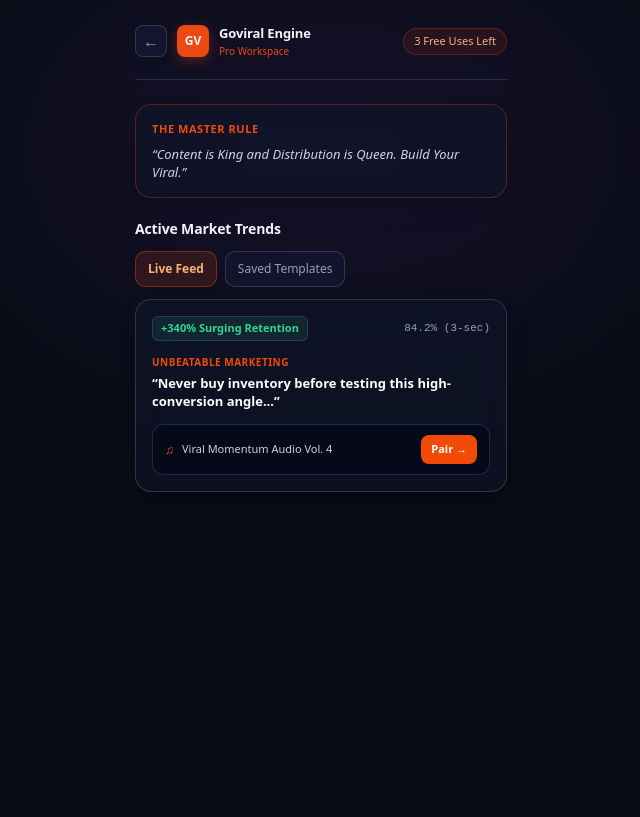
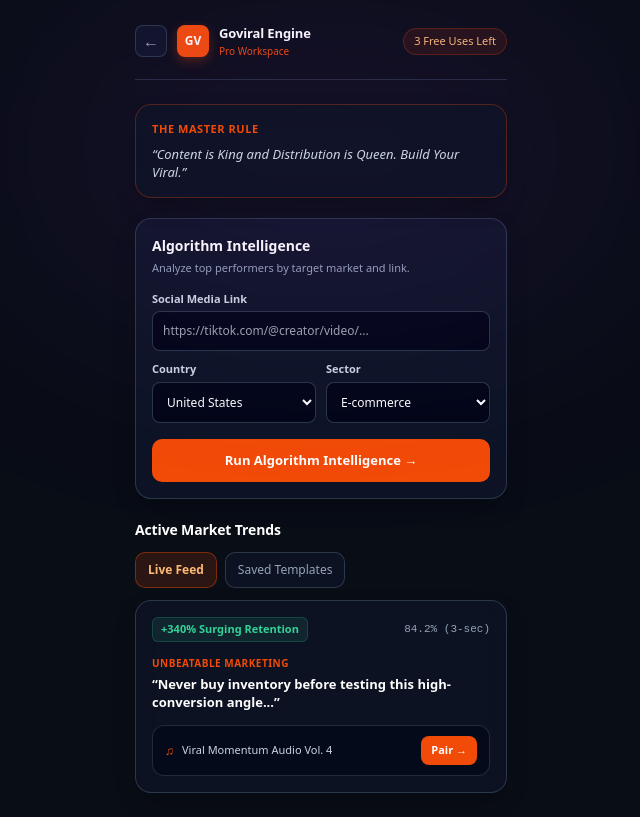
Before and after one commit to COBALTMETRICS/GoViral, a Next.js app: page /dashboard in a window 1280 px wide. Shown: the whole page, without its empty margins (319-959 px from the left). Built offline with nearby package versions, Linux system fonts and the light colour scheme.

Commit message:
Enhance DashboardPage with algorithm intelligence form
Added state management for social link, country, sector, and result. Implemented form for running algorithm intelligence with user inputs.

```diff
--- a/app/dashboard/page.tsx
+++ b/app/dashboard/page.tsx
@@ -1,9 +1,36 @@
 'use client';
 
-import React from 'react';
+import React, { useState } from 'react';
 import Link from 'next/link';
 
 export default function DashboardPage() {
+  const [socialLink, setSocialLink] = useState('');
+  const [country, setCountry] = useState('United States');
+  const [sector, setSector] = useState('E-commerce');
+  const [isGenerating, setIsGenerating] = useState(false);
+  const [result, setResult] = useState<null | {
+    videoAngle: string;
+    caption: string;
+    music: string;
+    retention: string;
+  }>(null);
+
+  const handleRunIntelligence = (e: React.FormEvent) => {
+    e.preventDefault();
+    setIsGenerating(true);
+    setResult(null);
+
+    setTimeout(() => {
+      setIsGenerating(false);
+      setResult({
+        videoAngle: `High-retention ${sector} pattern interrupt focusing on consumer pain points.`,
+        caption: `Stop scrolling if you want to scale in ${country}. Here is the exact framework...`,
+        music: `Trending Audio - ${sector} Momentum Vol. 2`,
+        retention: '+412% Surging Retention'
+      });
+    }, 1200);
+  };
+
   return (
     <div style={{ backgroundColor: '#090D16', color: '#fefefe', minHeight: '100vh', padding: '24px', maxWidth: '420px', margin: '0 auto', fontFamily: 'system-ui, sans-serif' }}>
 
@@ -39,7 +66,101 @@ export default function DashboardPage() {
           </p>
         </div>
 
-        {/* Active Trends Section */}
+        {/* Algorithm Intelligence Input Form */}
+        <div style={{ background: 'rgba(15, 23, 42, 0.8)', border: '1px solid rgba(51, 65, 85, 0.8)', borderRadius: '16px', padding: '16px', display: 'flex', flexDirection: 'column', gap: '14px', boxShadow: '0 10px 25px -5px rgba(0, 0, 0, 0.3)' }}>
+          <div style={{ display: 'flex', flexDirection: 'column', gap: '4px' }}>
+            <h2 style={{ fontSize: '14px', fontWeight: 700, color: '#fefefe', margin: 0 }}>Algorithm Intelligence</h2>
+            <p style={{ fontSize: '11px', color: '#94a3b8', margin: 0 }}>Analyze top performers by target market and link.</p>
+          </div>
+
+          <form onSubmit={handleRunIntelligence} style={{ display: 'flex', flexDirection: 'column', gap: '10px' }}>
+            <div style={{ display: 'flex', flexDirection: 'column', gap: '4px' }}>
+              <label style={{ fontSize: '11px', fontWeight: 600, color: '#cbd5e1' }}>Social Media Link</label>
+              <input
+                type="text"
+                placeholder="https://tiktok.com/@creator/video/..."
+                value={socialLink}
+                onChange={(e) => setSocialLink(e.target.value)}
+                required
+                style={{ backgroundColor: '#020617', border: '1px solid rgba(51, 65, 85, 0.8)', borderRadius: '8px', padding: '10px', color: '#fefefe', fontSize: '12px', outline: 'none' }}
+              />
+            </div>
+
+            <div style={{ display: 'grid', gridTemplateColumns: '1fr 1fr', gap: '10px' }}>
+              <div style={{ display: 'flex', flexDirection: 'column', gap: '4px' }}>
+                <label style={{ fontSize: '11px', fontWeight: 600, color: '#cbd5e1' }}>Country</label>
+                <select
+                  value={country}
+                  onChange={(e) => setCountry(e.target.value)}
+                  style={{ backgroundColor: '#020617', border: '1px solid rgba(51, 65, 85, 0.8)', borderRadius: '8px', padding: '10px', color: '#fefefe', fontSize: '12px', outline: 'none' }}
+                >
+                  <option value="United States">United States</option>
+                  <option value="United Kingdom">United Kingdom</option>
+                  <option value="Canada">Canada</option>
+                  <option value="Australia">Australia</option>
+                  <option value="Kenya">Kenya</option>
+                </select>
+              </div>
+
+              <div style={{ display: 'flex', flexDirection: 'column', gap: '4px' }}>
+                <label style={{ fontSize: '11px', fontWeight: 600, color: '#cbd5e1' }}>Sector</label>
+                <select
+                  value={sector}
+                  onChange={(e) => setSector(e.target.value)}
+                  style={{ backgroundColor: '#020617', border: '1px solid rgba(51, 65, 85, 0.8)', borderRadius: '8px', padding: '10px', color: '#fefefe', fontSize: '12px', outline: 'none' }}
+                >
+                  <option value="E-commerce">E-commerce</option>
+                  <option value="SaaS">SaaS</option>
+                  <option value="Finance">Finance</option>
+                  <option value="Fitness">Fitness</option>
+                  <option value="Creator Economy">Creator Economy</option>
+                </select>
+              </div>
+            </div>
+
+            <button
+              type="submit"
+              disabled={isGenerating}
+              style={{ marginTop: '6px', width: '100%', backgroundColor: '#f24b07', color: '#fefefe', fontWeight: 600, padding: '12px', borderRadius: '10px', border: 'none', cursor: 'pointer', fontSize: '13px', display: 'flex', alignItems: 'center', justifyContent: 'center', gap: '6px' }}
+            >
+              {isGenerating ? 'Running Algorithm Engine...' : 'Run Algorithm Intelligence →'}
+            </button>
+          </form>
+        </div>
+
+        {/* Results Box */}
+        {result && (
+          <div style={{ background: 'rgba(15, 23, 42, 0.9)', border: '1px solid rgba(242, 75, 7, 0.4)', borderRadius: '16px', padding: '16px', display: 'flex', flexDirection: 'column', gap: '12px', boxShadow: '0 10px 25px -5px rgba(242, 75, 7, 0.2)' }}>
+            <div style={{ display: 'flex', alignItems: 'center', justifyContent: 'space-between', fontSize: '11px' }}>
+              <span style={{ color: '#34d399', fontWeight: 600, backgroundColor: 'rgba(52, 211, 153, 0.1)', padding: '3px 8px', borderRadius: '6px', border: '1px solid rgba(52, 211, 153, 0.2)' }}>
+                {result.retention}
+              </span>
+              <span style={{ color: '#f24b07', fontWeight: 600 }}>Optimized for {country}</span>
+            </div>
+
+            <div style={{ display: 'flex', flexDirection: 'column', gap: '2px' }}>
+              <span style={{ fontSize: '10px', textTransform: 'uppercase', letterSpacing: '0.05em', color: '#f24b07', fontWeight: 600 }}>Best Video Angle</span>
+              <p style={{ fontSize: '12px', color: '#fefefe', margin: 0, fontWeight: 500 }}>{result.videoAngle}</p>
+            </div>
+
+            <div style={{ display: 'flex', flexDirection: 'column', gap: '2px' }}>
+              <span style={{ fontSize: '10px', textTransform: 'uppercase', letterSpacing: '0.05em', color: '#f24b07', fontWeight: 600 }}>Unbeatable Marketing Caption</span>
+              <p style={{ fontSize: '12px', color: '#cbd5e1', margin: 0, fontStyle: 'italic' }}>&ldquo;{result.caption}&rdquo;</p>
+            </div>
+
+            <div style={{ backgroundColor: 'rgba(2, 6, 23, 0.6)', borderRadius: '10px', padding: '10px', display: 'flex', alignItems: 'center', justifyContent: 'space-between', border: '1px solid rgba(51, 65, 85, 0.6)' }}>
+              <div style={{ display: 'flex', alignItems: 'center', gap: '6px', fontSize: '11px', color: '#cbd5e1' }}>
+                <span style={{ color: '#f24b07', fontWeight: 700 }}>♫</span>
+                <span>{result.music}</span>
+              </div>
+              <button style={{ fontSize: '10px', color: '#fefefe', backgroundColor: '#f24b07', fontWeight: 600, padding: '4px 8px', borderRadius: '6px', border: 'none', cursor: 'pointer' }}>
+                Pair
+              </button>
+            </div>
+          </div>
+        )}
+
+        {/* Active Market Trends Section */}
         <div style={{ display: 'flex', flexDirection: 'column', gap: '12px' }}>
           <div style={{ display: 'flex', alignItems: 'center', justifyContent: 'space-between' }}>
             <h2 style={{ fontSize: '14px', fontWeight: 700, letterSpacing: '-0.01em', color: '#fefefe', margin: 0 }}>
```
